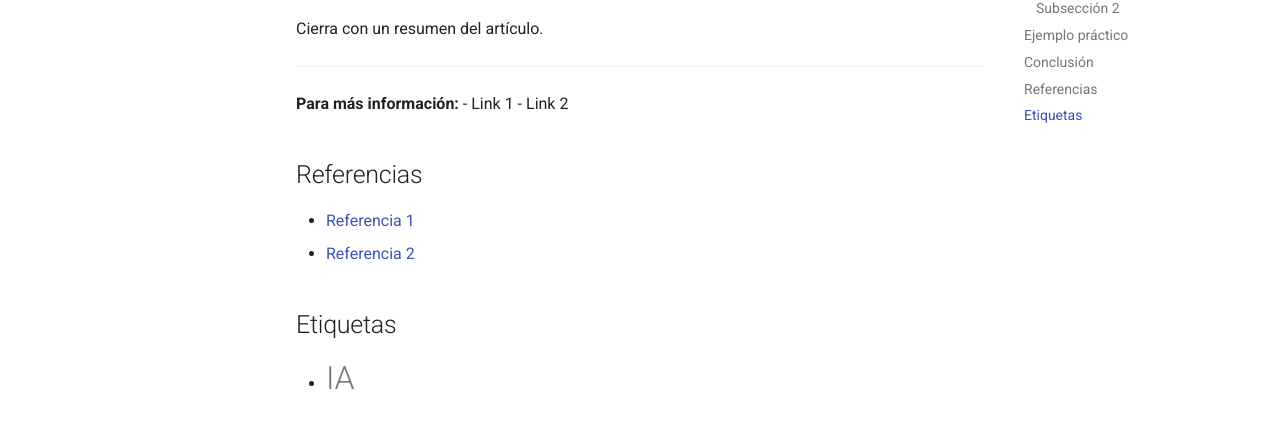
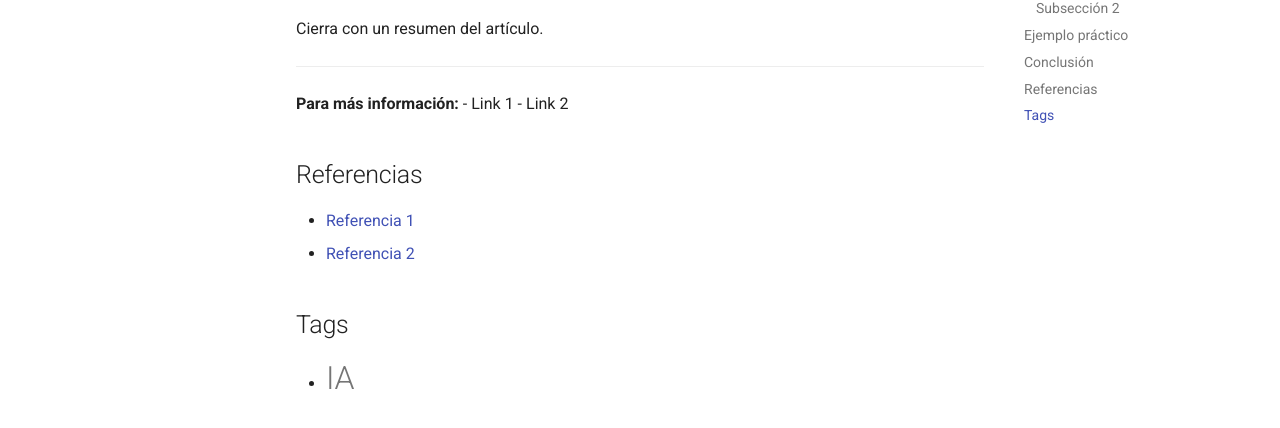
Before and after one commit to CousiGoico/my-portfolio, an MkDocs documentation site: the page built from docs/otro/template.md, in a window 1280 px wide and 900 px high, scrolled down 951 px. Shown: the part 208-636 px from the top of the window. Built offline with MkDocs 1.6.1 and Material for MkDocs 9.7.7, drawn with Linux system fonts in a browser that asks for light colours.

Commit message:
Rename "Etiquetas" section to "Tags" in template.md

```diff
--- a/docs/otro/template.md
+++ b/docs/otro/template.md
@@ -46,7 +46,7 @@ Cierra con un resumen del artículo.
 - [Referencia 1](URL_AQUI)
 - [Referencia 2](URL_AQUI)
 
-## Etiquetas
+## Tags
 
 - #IA
 - #Etiqueta 1
```
